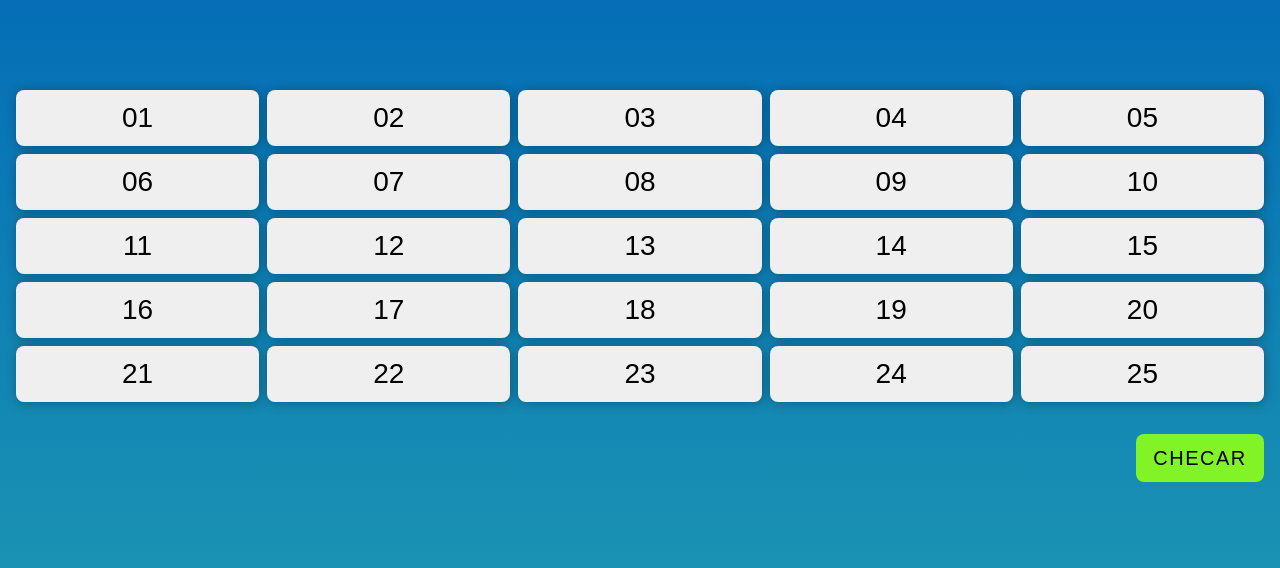
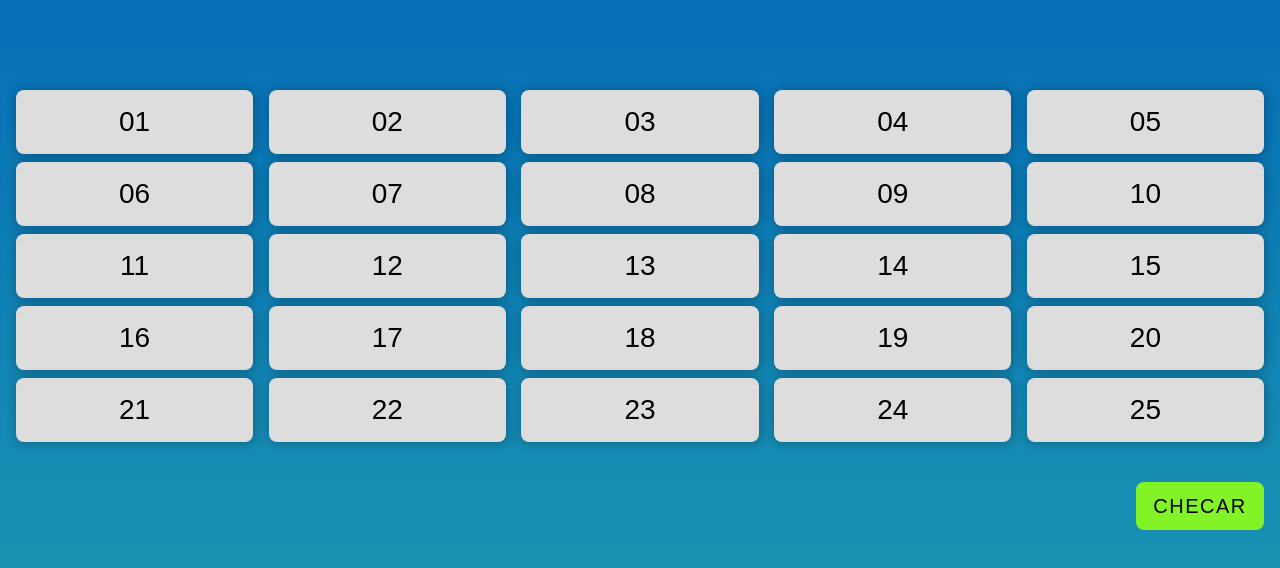
Before and after one commit to gustavomanca/loto-consulta, a website: page index.html in a window 1280 px wide. Shown: the part 134-702 px from the top of the page. Drawn offline with Linux system fonts and the light colour scheme; no server answers; a web font is replaced by a local one.

Commit message:
Troca de grid para flexbox em numbers-wrapper

```diff
--- a/src/sass/base/variables.scss
+++ b/src/sass/base/variables.scss
@@ -1,3 +1,4 @@
+$cl-alto: #ddd;
 $cl-black: #000;
 $cl-chartreuse: #81F327;
 $cl-endeavour: #0065B7;
--- a/src/sass/main.scss
+++ b/src/sass/main.scss
@@ -67,20 +67,23 @@
 
     > .numbers-wrapper {
 
-        display: grid;
-        grid-gap: .5rem;
-        grid-template-columns: repeat(5, 1fr);
-        grid-template-rows: repeat(5, 3.5rem);
+        display: flex;
+        flex-wrap: wrap;
+        justify-content: space-between;
         margin-bottom: 2rem;
 
         > .number-btn {
+            background-color: $cl-alto;
             border-radius: .5rem;
             border-style: none;
             box-shadow: 1px 1px .75rem rgba(0,0,0,0.3);
             font-size: 1.75rem;
+            height: 4rem;
+            margin-bottom: .5rem;
             outline-width: thick;
             outline-color: $cl-midnight-blue;
             position: relative;
+            width: 19%;
 
             &.checked {
 
```
Also changed, not shown: dist/css/index.css.
